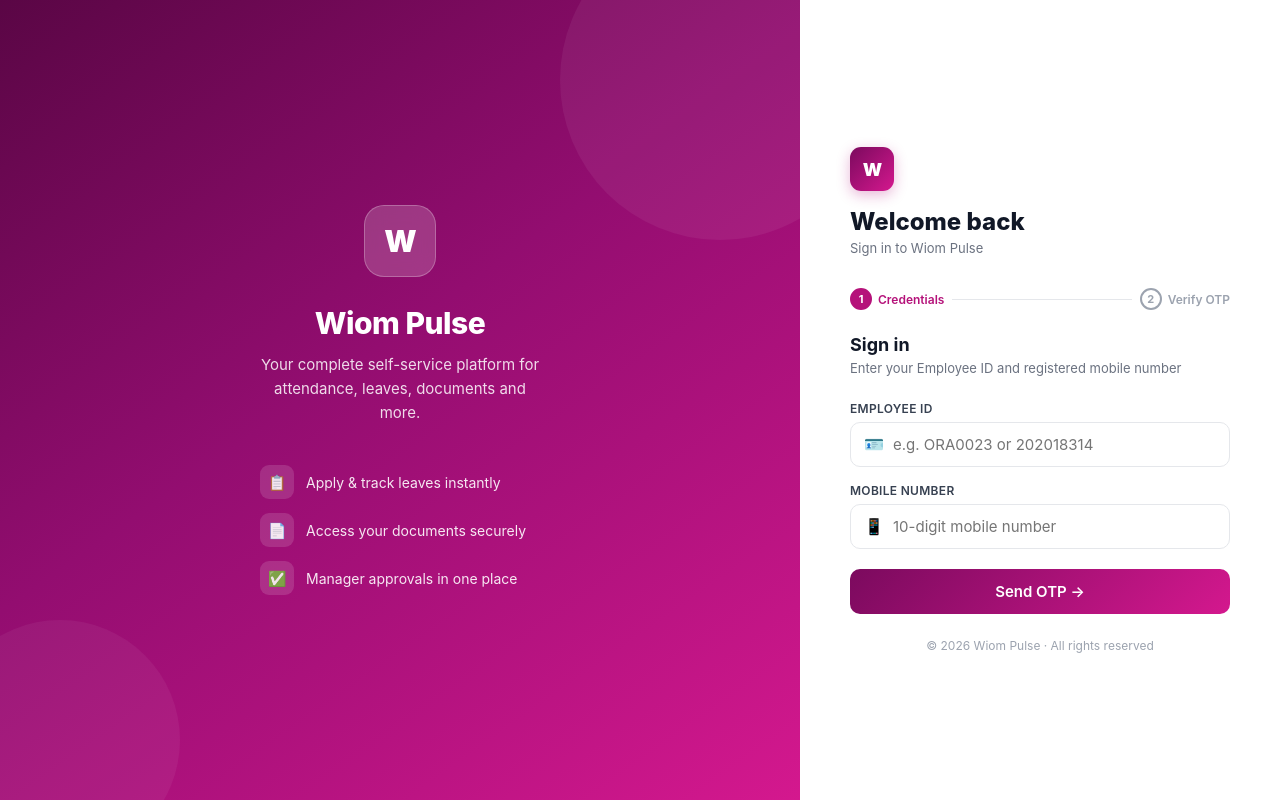
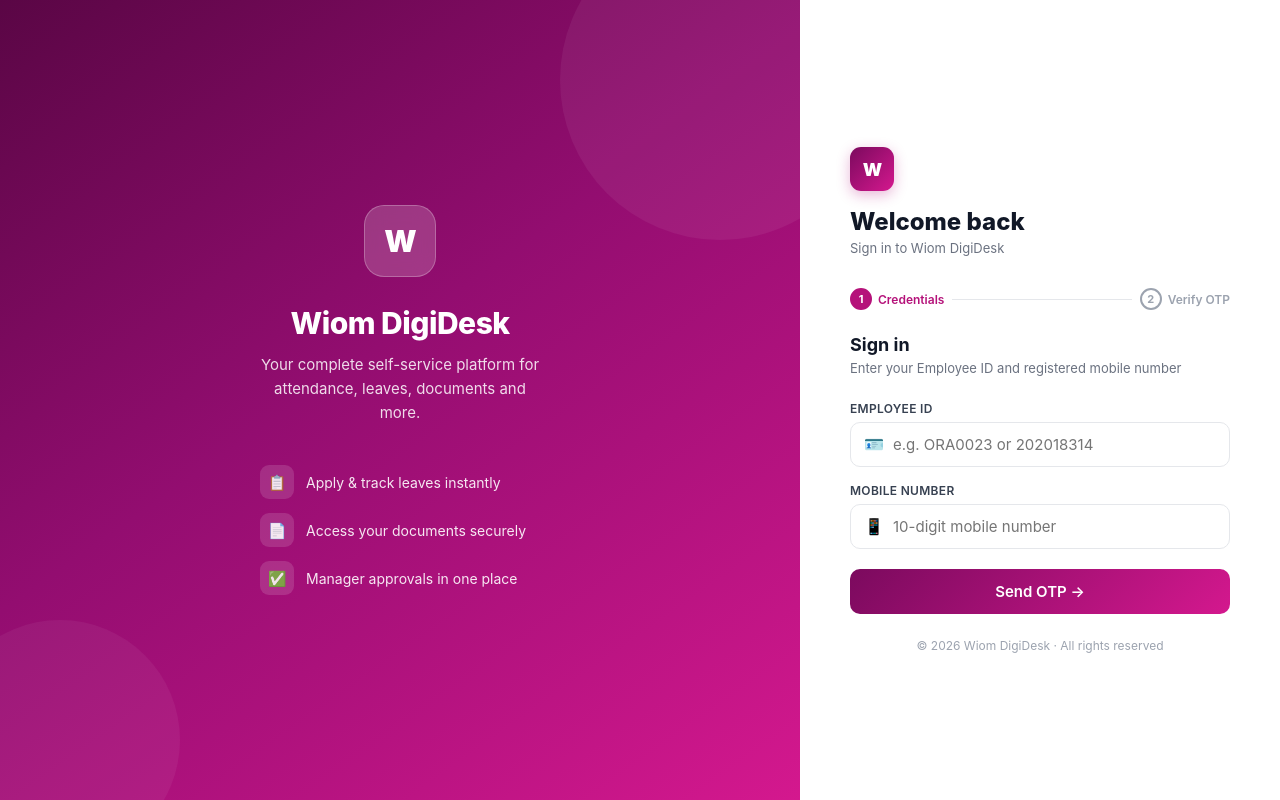
Before and after one commit to pramod-ops/wiom-offroll-portal, a website: page index.html in a window 1280 px wide. Drawn offline with Linux system fonts and the light colour scheme.

Commit message:
Rename portal to Wiom DigiDesk

```diff
--- a/index.html
+++ b/index.html
@@ -3,7 +3,7 @@
 <head>
 <meta charset="UTF-8">
 <meta name="viewport" content="width=device-width, initial-scale=1.0, user-scalable=no">
-<title>Wiom Pulse</title>
+<title>Wiom DigiDesk</title>
 <style>
 *,*::before,*::after{box-sizing:border-box;margin:0;padding:0}
 body{font-family:-apple-system,BlinkMacSystemFont,'Segoe UI',Roboto,sans-serif;background:#f0f4f8;color:#1a202c;min-height:100vh}
@@ -289,7 +289,7 @@ input,select,textarea{font-family:inherit}
   <div class="login-left">
     <div class="login-left-content">
       <div class="login-left-icon">W</div>
-      <h2>Wiom Pulse</h2>
+      <h2>Wiom DigiDesk</h2>
       <p>Your complete self-service platform for attendance, leaves, documents and more.</p>
       <div class="login-left-features">
         <div class="login-left-feature">
@@ -313,7 +313,7 @@ input,select,textarea{font-family:inherit}
     <div class="login-brand">
       <div class="brand-icon">W</div>
       <h1>Welcome back</h1>
-      <p>Sign in to Wiom Pulse</p>
+      <p>Sign in to Wiom DigiDesk</p>
     </div>
 
     <!-- Step indicator -->
@@ -365,7 +365,7 @@ input,select,textarea{font-family:inherit}
       <p style="text-align:center;margin-top:14px;font-size:13px;color:#6b7280">Wrong number? <span style="color:#b5127a;cursor:pointer;font-weight:600" onclick="resetLoginStep()">Go back</span></p>
     </div>
 
-    <div class="login-footer">© 2026 Wiom Pulse · All rights reserved</div>
+    <div class="login-footer">© 2026 Wiom DigiDesk · All rights reserved</div>
   </div>
   </div>
 </div>
@@ -2078,7 +2078,7 @@ ${isEmp?`
   })()}
 </div>`:''}
 <button class="btn btn-danger btn-w" onclick="logout()" style="margin-bottom:8px">Logout</button>
-<p style="text-align:center;font-size:11px;color:#9ca3af;margin-top:8px">Wiom Pulse v1.0</p>`;
+<p style="text-align:center;font-size:11px;color:#9ca3af;margin-top:8px">Wiom DigiDesk v1.0</p>`;
 }
 
 // ==================== MODAL ===========================
```
